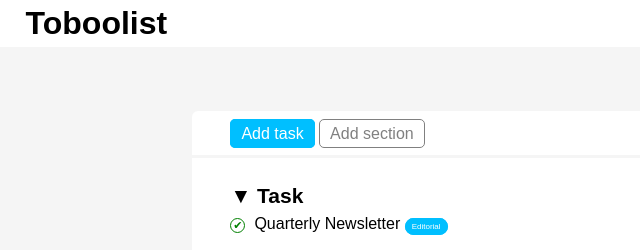
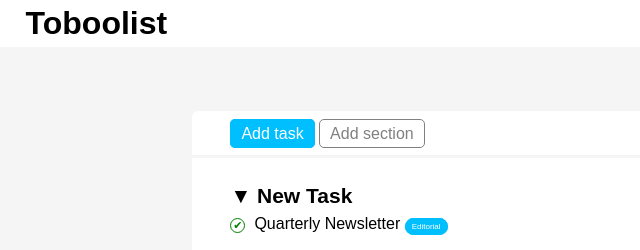
Before and after one commit to rubenfiore95/html-css-toboolist, a plain HTML site: page index.html in a window 1280 px wide. Shown: the top 250 px of the page, 0-640 px from the left. Drawn offline with Linux system fonts and the light colour scheme.

Commit message:
dimenticaco il New nella prima tab

```diff
--- a/index.html
+++ b/index.html
@@ -24,9 +24,10 @@
       </div>
       <div class="task">
         <ul>
-            <li><h3>&#9660; Task</h3></li>
+            <li><h3>&#9660; New Task</h3></li>
                 <ul>
                     <li class="spazio"><span class="circle">&#10004;</span>Quarterly Newsletter <span class="editorial">Editorial</span></li>
+
                 </ul>
 
 
```
